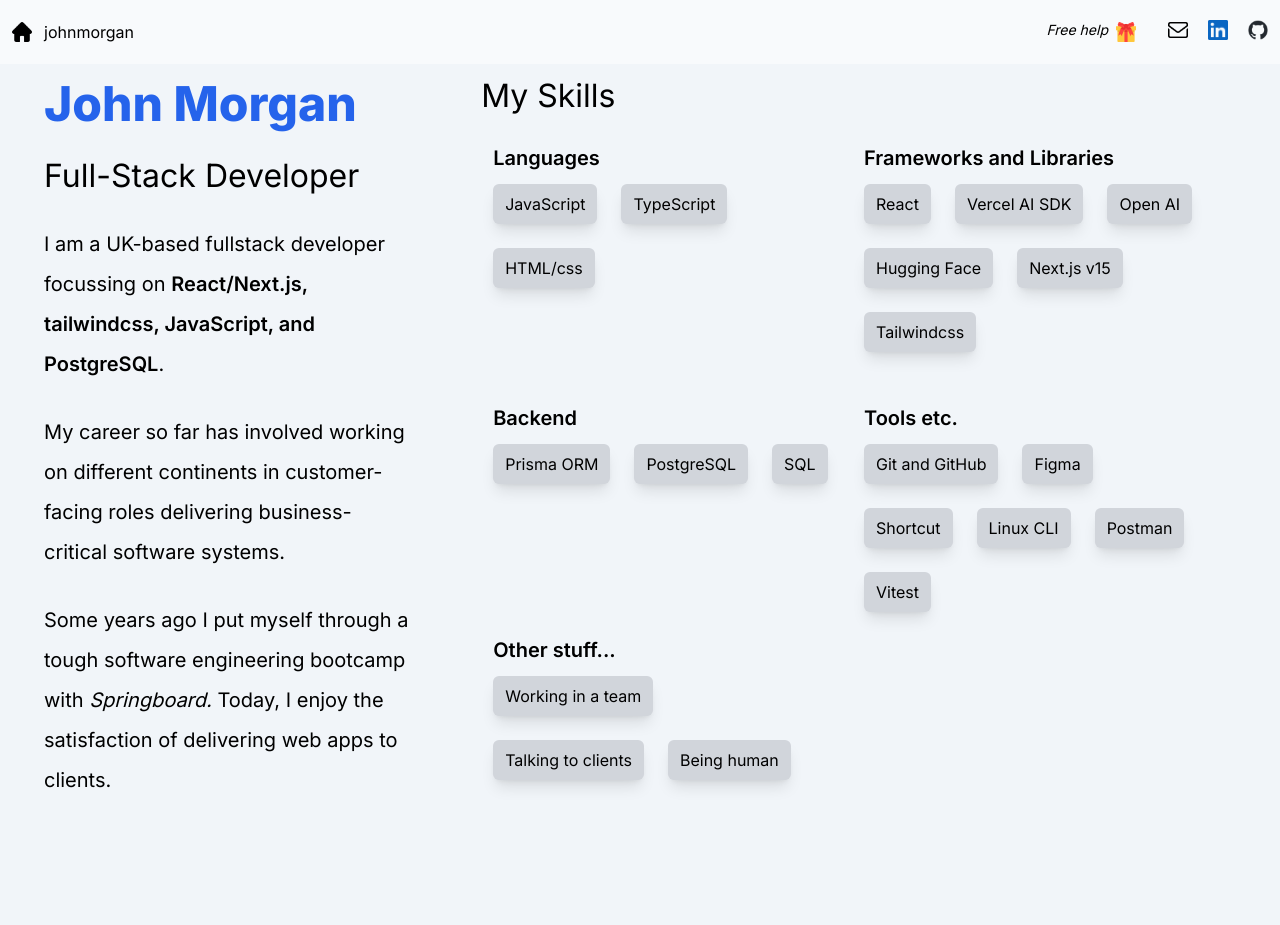
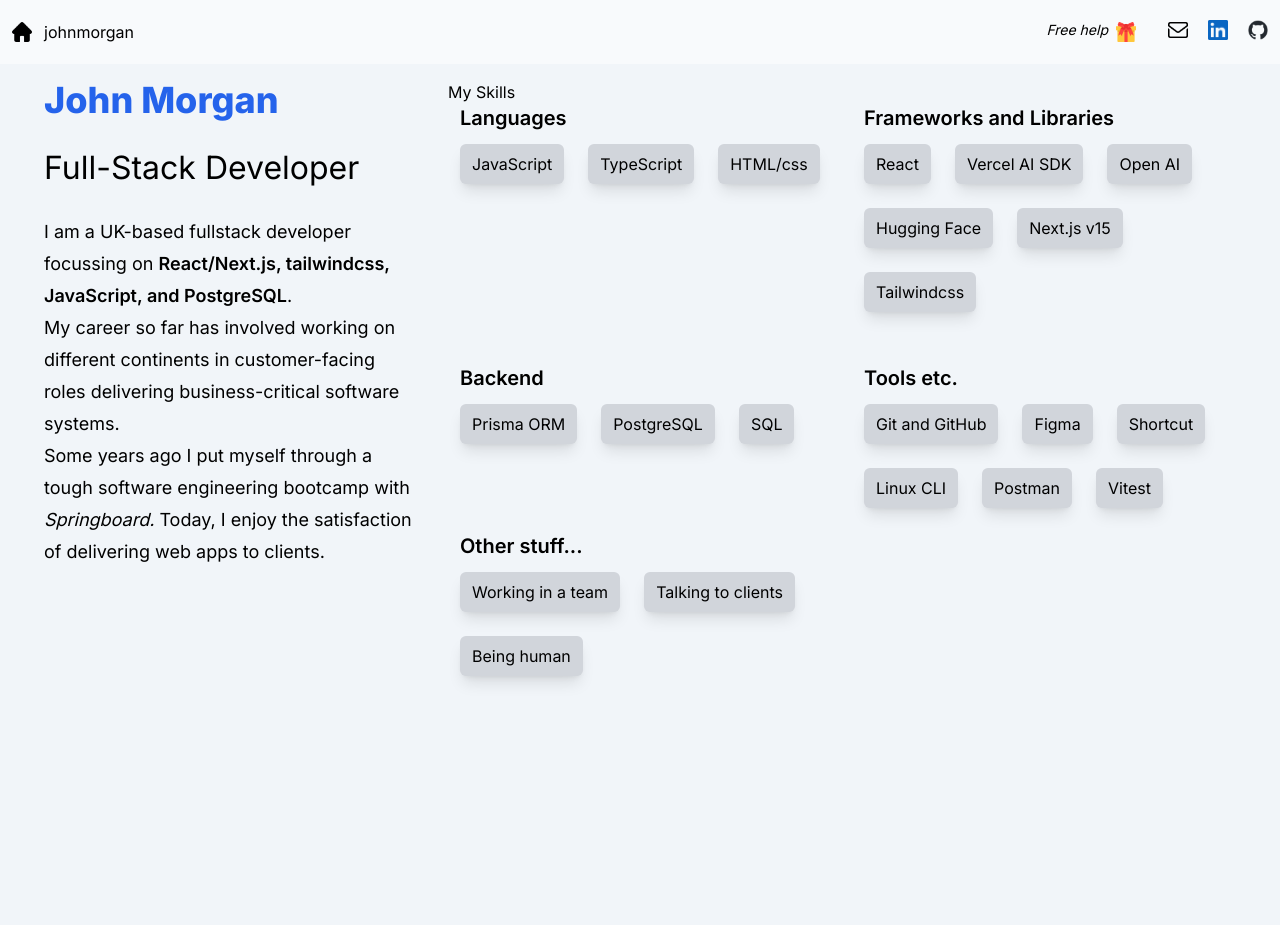
Before and after one commit to johnhm22/iamjohn, a Next.js app: page / in a window 1280 px wide. Shown: the top 925 px of the page. Built offline with nearby package versions, Linux system fonts and the light colour scheme.

Commit message:
Updating tailwind config

```diff
--- a/app/components/Intro.tsx
+++ b/app/components/Intro.tsx
@@ -3,25 +3,24 @@ import React from "react";
 
 const Intro = () => {
   return (
-    <div className="px-2 mx-auto flex mb-11 max-h-screen">
+    <div className="px-2 mx-auto flex max-h-full">
       <div className="flex flex-col">
-        <h1 className="text-3xl lg:text-5xl mb-8 font-extrabold text-blue-600">
+        <h1 className="text-3xl lg:text-4xl mb-2 lg:mb-8 font-extrabold text-blue-600">
           John Morgan
         </h1>
-        <div className="">
+
         <h2 className="heading">Full-Stack Developer</h2>
-          <div className="text-xl lg:text-xl leading-8 lg:leading-10">
-            <p className="mb-7">
+        <div className="text-base lg:text-lg leading-6 lg:leading-8">
+          <p className="intro-p">
             I am a UK-based fullstack developer focussing on{" "}
             <span className="font-semibold">
               React/Next.js, tailwindcss, JavaScript, and PostgreSQL
             </span>
             .
           </p>
-            <p className="mb-7">
+          <p className="intro-p">
             My career so far has involved working on different continents in
-              customer-facing roles delivering business-critical software
-              systems.
+            customer-facing roles delivering business-critical software systems.
           </p>
           <p>
             Some years ago I put myself through a tough software engineering
@@ -38,7 +37,6 @@ const Intro = () => {
         </div>
       </div>
     </div>
-    </div>
   );
 };
 
--- a/app/components/MyProjects.tsx
+++ b/app/components/MyProjects.tsx
@@ -5,8 +5,8 @@ const MyProjects = () => {
   return (
     <div>
       <div className=" mx-auto min-h-screen">
-        <h2 className="heading">Projects</h2>
-        <div className="h-full justify-items-center grid grid-cols-1 md:grid-cols-2">
+        <h2 className="heading-section">Projects</h2>
+        <div className="h-full justify-items-center grid grid-cols-1 lg:grid-cols-2">
           <Card
             src="/finance-app.png"
             title="Finance App"
@@ -40,7 +40,7 @@ const MyProjects = () => {
           <Card
             src="/georgina-home.png"
             title="Georgina Homes - proof of concept"
-            description="Applying Prismic CMS to a property rental. Using a variety of frameworks and libraries - Next.js, Prismic, Prisma, PostgreSQL, but also design and coding tools such as embla-carousel and class-variance-authority."
+            description="Applying Prismic CMS to a property rental. Using a variety of frameworks and libraries - Next.js, Prismic, Prisma, PostgreSQL, but also design/coding tools."
             link="georgina-homes"
           />
         </div>
--- a/app/components/MySkills.tsx
+++ b/app/components/MySkills.tsx
@@ -3,16 +3,12 @@ import Pill from "./Pill";
 import Link from "next/link";
 
 const MySkills = () => {
-  // INTRO <div className="w-11/12 mx-auto md:min-h-screen flex items-center mb-11"></div>
-  // PROJECTS <div className="w-11/12 mx-auto min-h-screen">
-  //MY SKILLS <div className="w-11/12 mx-auto min-h-screen">
   return (
     <div className="mb-11">
-      <div className="w-11/12 mx-auto min-h-screen">
-        {/* <div className="contain"> */}
+      <div className="mx-auto min-h-screen">
         <div className="flex flex-col">
           <div className="min-h-max">
-            <h2 className="heading">My Skills</h2>
+            <h2 className="heading-section">My Skills</h2>
             <div className=" flex justify-center">
               <div className="grid grid-cols-1 lg:grid-cols-2 gap-x-3 gap-y-10 lg:gap-y-3">
                 <div className="mb-7">
@@ -24,13 +20,6 @@ const MySkills = () => {
                   <Pill text="HTML/css" />
                 </div>
                 <div className="mb-7">
-                  {/* <div>
-        <Skills header='Languages'>
-          <><Pill text='JavaScript'/></>
-          <><Pill text='TypeScript'/></>
-          <><Pill text='HTML/css'/></>
-        </Skills>
-      <div> */}
                   <p className="ml-3 grid grid-cols-3 gap-3 text-xl font-semibold whitespace-nowrap">
                     Frameworks and Libraries
                   </p>
--- a/app/page.tsx
+++ b/app/page.tsx
@@ -8,7 +8,7 @@ export default function Home() {
       <div className="mt-20 self-start md:sticky top-20">
         <Intro />
       </div>
-      <div className="col-span-2 mt-20 overflow-auto">
+      <div className="col-span-2 mt-5 lg:mt-20">
         <Myskills />
         <Myprojects />
       </div>
```
Lines whose indentation alone changed are shown as unchanged.
